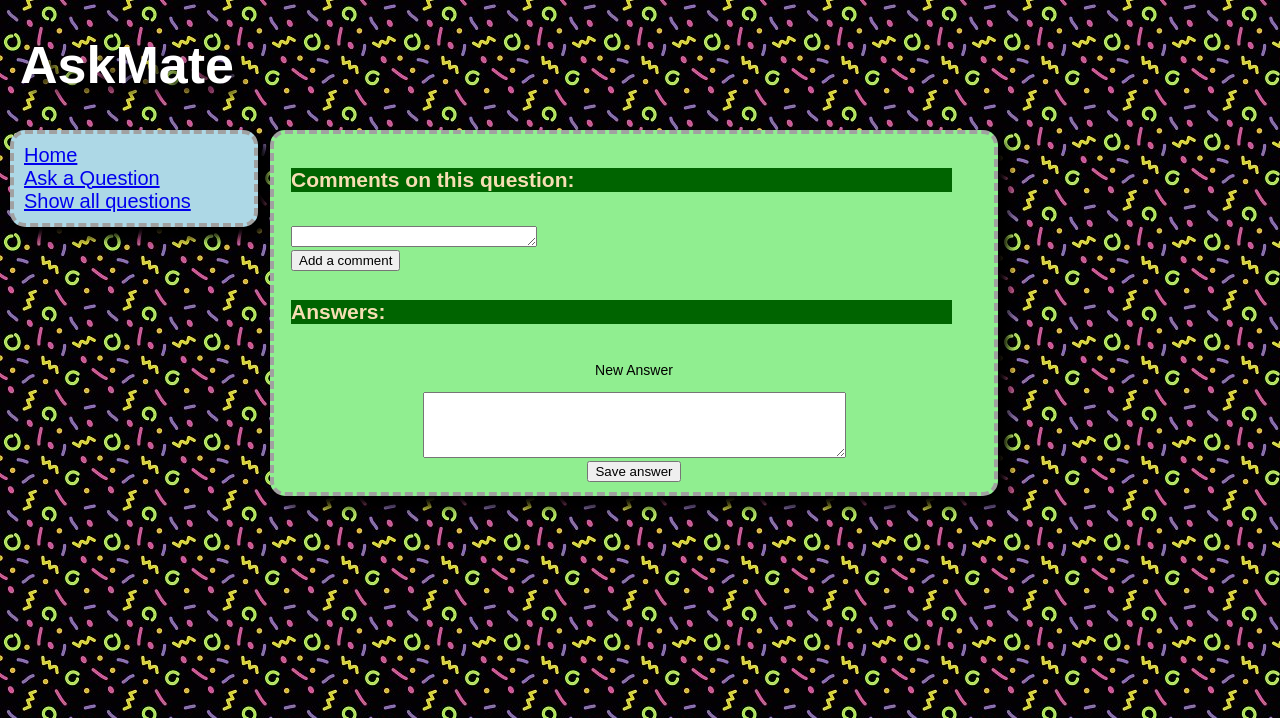
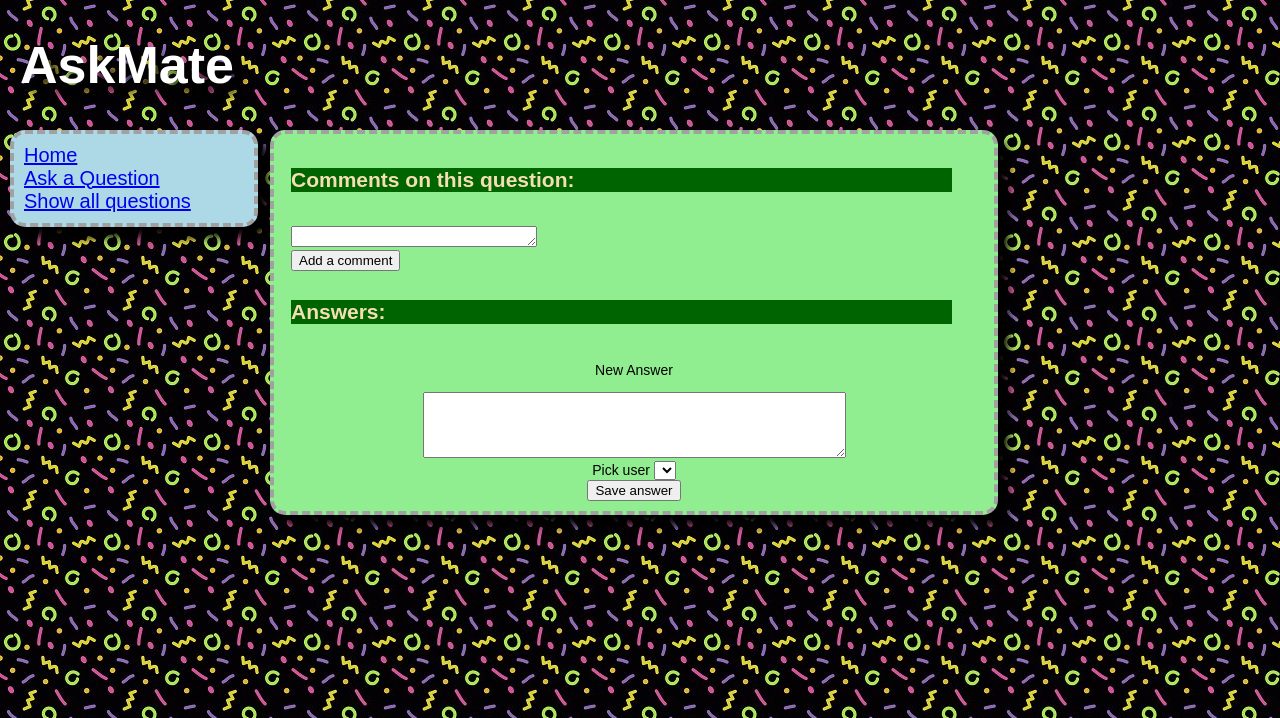
Before and after one commit to CodecoolBP20172/askmate-team-relentless, a Flask app: page /question/1 in a window 1280 px wide. Shown: the top 718 px of the page. Run offline with Flask 2, Linux system fonts and the light colour scheme; data that the repository does not hold is empty; some libraries are stand-ins or nearby versions.

Commit message:
template updatedfor binding

```diff
--- a/templates/question.html
+++ b/templates/question.html
@@ -51,6 +51,12 @@
                     <form id="form" action="/question/{{ id }}/new_answer" method="post">
                         <center><p>New Answer</p>
                         <center><textarea name="message" rows="4" cols="50" minlength="10"></textarea><br>
+                        <label>Pick user</label>
+                        <select name="pick_user">
+                            {% for user in users %}
+                            <option>{{ user['user_name'] }}</option>
+                            {% endfor %}
+                        </select>
                         <center><button type="submit">Save answer</button>
                     </form>
                 </tr>
```
